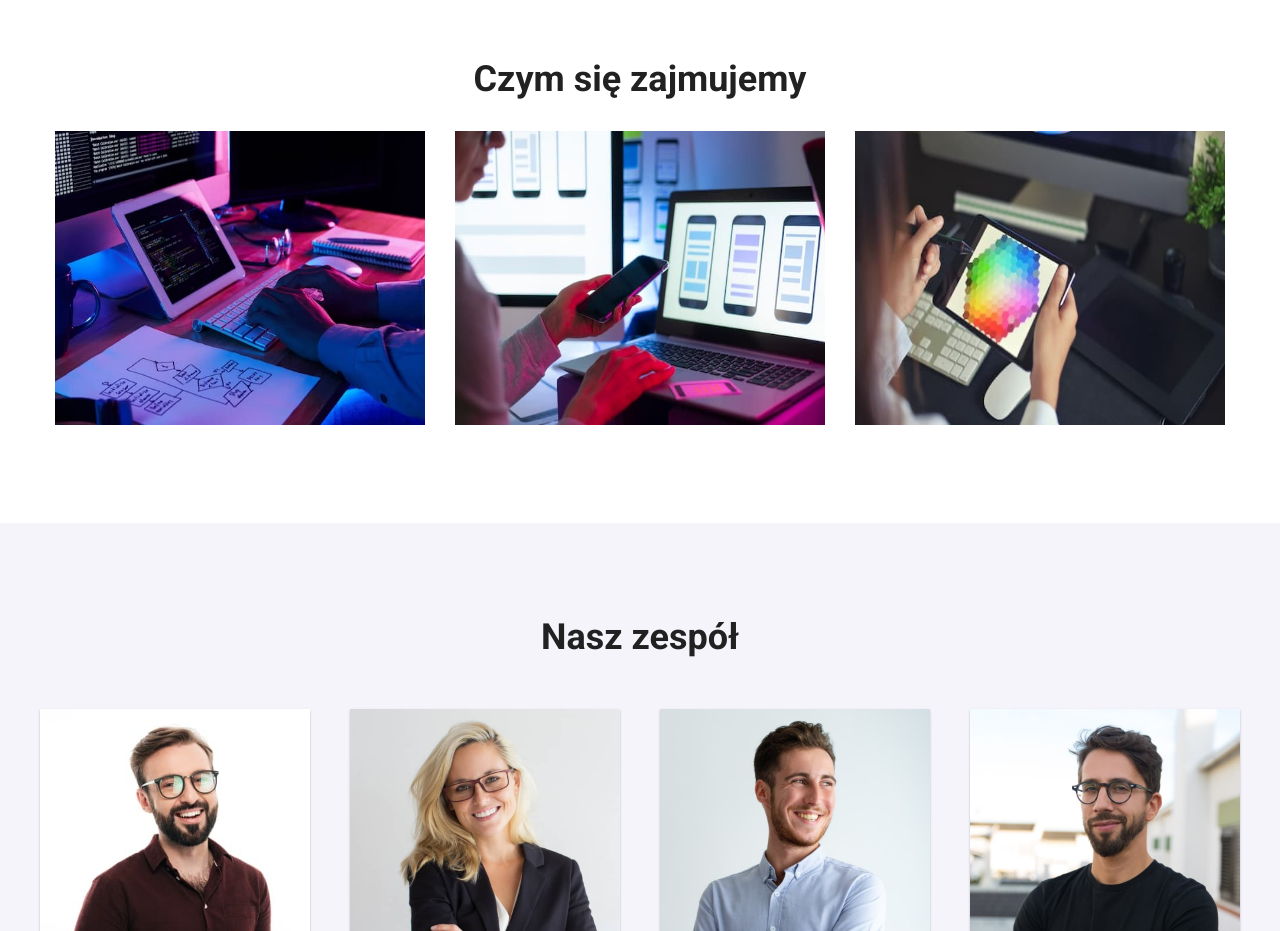
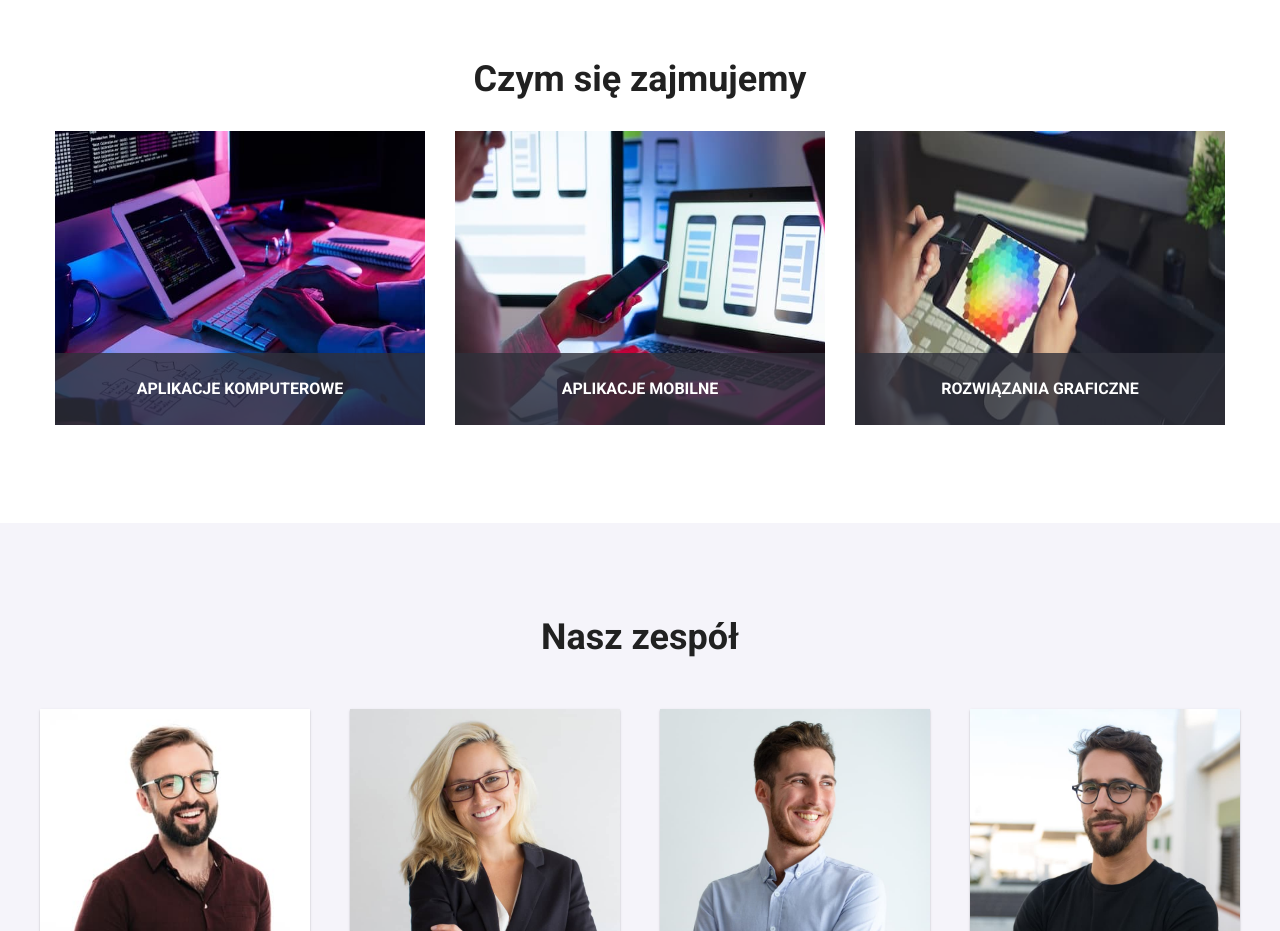
Before and after one commit to tomaszszklarz/goit-markup-hw-05, a plain HTML site: page index.html in a window 1280 px wide. Shown: the part 1060-1991 px from the top of the page. Drawn offline with nearby package versions, Linux system fonts and the light colour scheme.

Commit message:
umieszczenie teksu w sekcji czym sie zajmujemy

```diff
--- a/css/styles.css
+++ b/css/styles.css
@@ -295,6 +295,25 @@ figure {
 .working-list-item:not(:last-child){
     margin-right: 30px;
 }
+.working-contens {
+    position: relative;
+    overflow: hidden;
+}
+.working-contens > .working-contens-item {
+    position: absolute;
+    bottom: 4px;
+    margin: 0;
+    font-size: 16px;
+    font-weight: 700;
+    line-height: 1.172em;
+    padding-top: 27px;
+    padding-bottom: 27px;
+    background-color: rgba(47, 48, 58, 0.8);
+    color: white;
+    width: 100%;
+    text-align: center;
+}
+
 .teams .conteiner {
     display: flex;
     justify-content: space-between;
--- a/index.html
+++ b/index.html
@@ -100,20 +100,34 @@
                 <h2 class="working-head">Czym się zajmujemy</h2>
                 <ul class="working-list list">
                     <li class="working-list-item">
+                        <div class="working-contens">
                             <img class="working-foto" src="./images/close-up-image-programer-working-his-desk-office_1098-18707-2.jpg"
                                 alt="praca programisty" width="370" height="294">
+                                <p class="working-contens-item">
+                                    APLIKACJE KOMPUTEROWE
+                                </p>
+                        </div>
                     </li>
                     <li class="working-list-item">
+                        <div class="working-contens">
                             <img class="working-foto"
                                 src="./images/web-ui-designers-are-developing-application-smartphones-team-creators-is-working-interface-mobile-phones_8119-2713.jpg"
                                 alt="obsługa telefonu" width="370" height="294">
+                                <p class="working-contens-item">
+                                    APLIKACJE MOBILNE
+                                </p>
+                        </div>
                     </li>
                     <li class="working-list-item">
+                        <div class="working-contens">
                             <img class="working-foto"
                                 src="./images/young-female-creative-artist-web-design-with-working-colour-selection-graphic-tablet_35674-1121.jpg"
                                 alt="wybór kolorów na tablecie" width="370" height="294">
+                                <p class="working-contens-item">
+                                    ROZWIĄZANIA GRAFICZNE
+                                </p>
+                         </div>
                     </li>
-
                 </ul>
             </div>
         </section>
```
Lines whose indentation alone changed are shown as unchanged.
